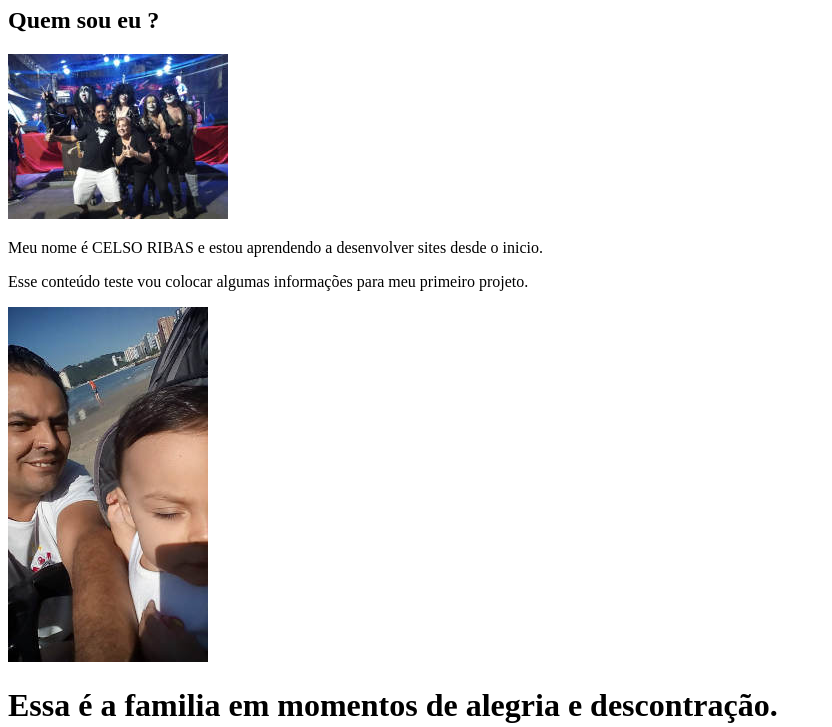
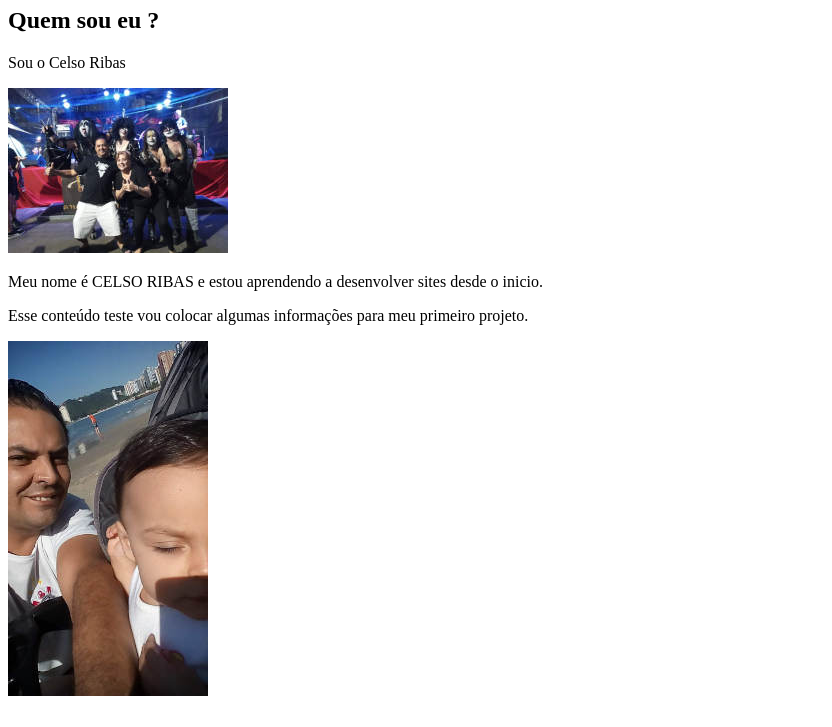
Before and after one commit to Celso-Ribas/html-css-github, a plain HTML site: page exercicios/ex001-b/index.html in a window 1280 px wide. Shown: the part 73-800 px from the top of the page, without its empty margins (0-832 px from the left). Drawn offline with Linux system fonts and the light colour scheme.

Commit message:
Inclui um novo texto no exercicio

```diff
--- a/exercicios/ex001-b/index.html
+++ b/exercicios/ex001-b/index.html
@@ -8,6 +8,7 @@
 </head>
 <h1>Olá mundo , cheguei</h1>
 <h2>Quem sou eu ?</h2>
+<p>Sou o Celso Ribas</p>
 <body>
     <img src="IMG-20241013-m.jpg" alt="">
 <p>Meu nome é CELSO RIBAS e estou aprendendo a desenvolver sites desde o inicio.</p>
```
